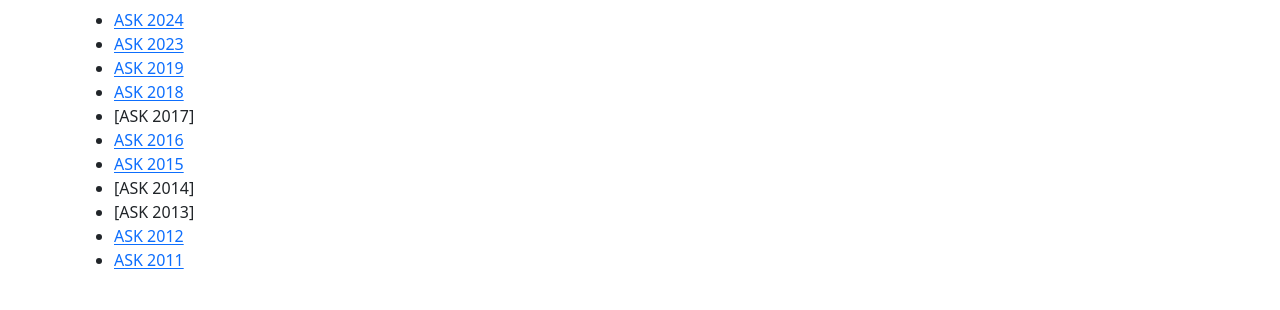
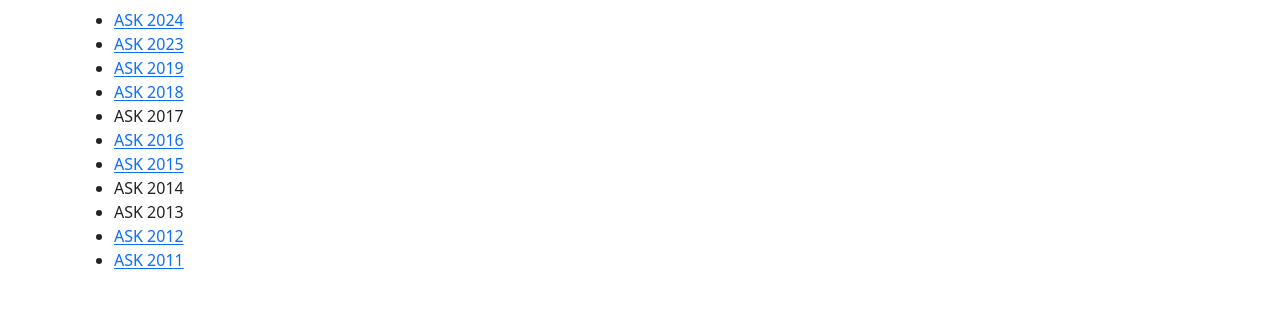
Before and after one commit to ask2026/ask2026.github.io, a Jekyll site: the page built from previous.md, in a window 1280 px wide. Shown: the part 135-445 px from the top of the page. Built offline with Jekyll 4.4.1, drawn with Linux system fonts in a browser that asks for light colours.

Commit message:
Add files via upload

```diff
--- a/previous.md
+++ b/previous.md
@@ -8,10 +8,10 @@ permalink: /previous/
 - [ASK 2023](https://askworkshop.github.io/ask2023/)
 - [ASK 2019](https://askworkshop.github.io/ask2019/)
 - [ASK 2018](https://www.isical.ac.in/~ask2018/)
-- [ASK 2017]
+- ASK 2017
 - [ASK 2016](http://www.nuee.nagoya-u.ac.jp/labs/tiwata/ask2016/)
 - [ASK 2015](http://www1.spms.ntu.edu.sg/~ask/2015/)
-- [ASK 2014]
-- [ASK 2013]
+- ASK 2014
+- ASK 2013
 - [ASK 2012](http://www1.spms.ntu.edu.sg/~ask/2012/)
 - [ASK 2011](http://www1.spms.ntu.edu.sg/~ask/2011/)
```
